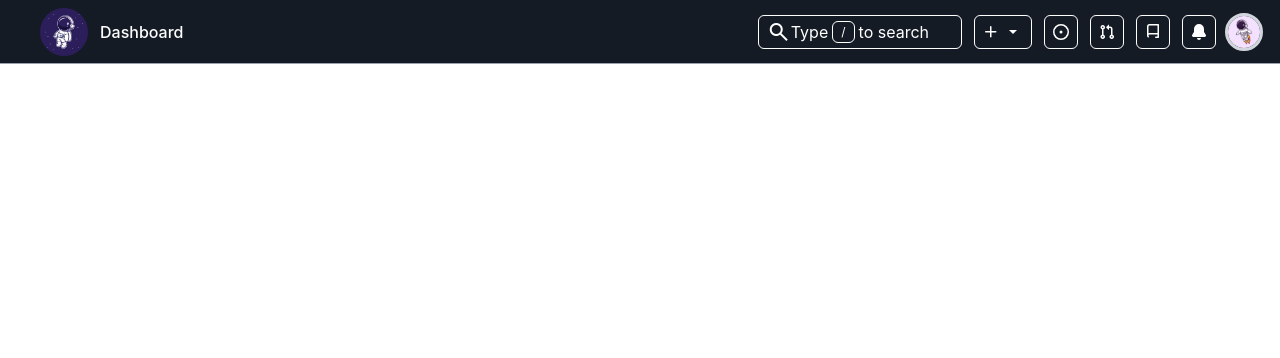
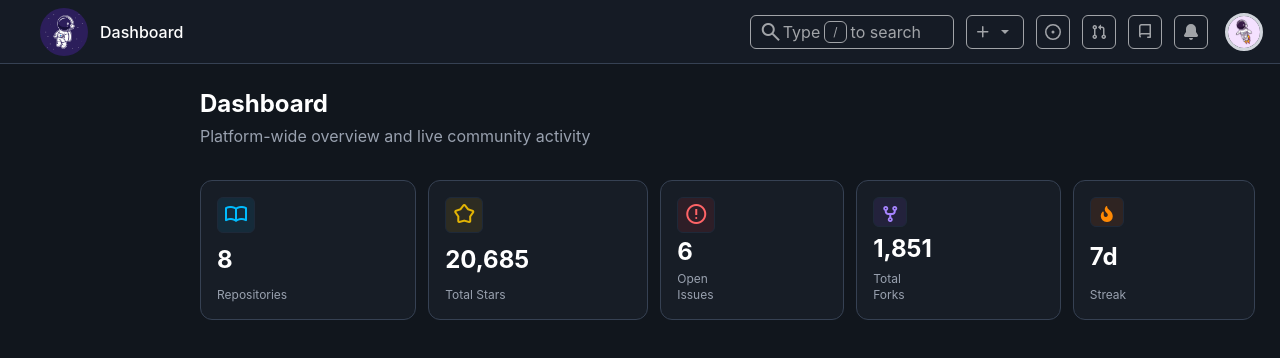
Before and after one commit to amnkarn/CodeHub, a React (Vite) app in the folder frontend/: page /home in a window 1280 px wide. Shown: the top 358 px of the page. Built offline with nearby package versions, Linux system fonts and the light colour scheme; some icons are missing.

Commit message:
action box created

```diff
--- a/frontend/src/Home.tsx
+++ b/frontend/src/Home.tsx
@@ -1,16 +1,16 @@
 import Navbar from "./components/home/Navbar";
-
+import Activity from "./components/home/Activity";
 
 
 export default function Home() {
     return (
-        <div className="w-full ">
-            <header className="w-full">
+        <div className="w-full bg-[#11161D] h-250">
+            <header className="w-full fixed">
                 <Navbar />
             </header>
 
-            <main className="">
-
+            <main className="px-50 pt-16">
+                <Activity />
             </main>
 
             <footer></footer>
--- /dev/null
+++ b/frontend/src/components/home/Activity.tsx
@@ -0,0 +1,78 @@
+import type { ReactNode } from "react"
+
+
+export default function Activity() {
+    return (
+        <div className="w-full pt-6">
+            <div className="text-white">
+                <h3 className="text-2xl font-bold">Dashboard</h3>
+                <p className="text-gray-400 pt-1">Platform-wide overview and live community activity</p>
+            </div>
+
+            <div className="flex gap-3 py-8">
+                <ActivityBox
+                    icon={<span className="material-symbols-outlined">import_contacts</span>}
+                    label="Repositories"
+                    value="8"
+                    fontColor="#00BCFF"
+                    fontBgColor="#152B3A"
+                />
+                <ActivityBox
+                    icon={<span className="material-symbols-outlined">kid_star</span>}
+                    label="Total Stars"
+                    value="20,685"
+                    fontColor="#E3B404"
+                    fontBgColor="#2D2C22"
+                />
+                <ActivityBox
+                    icon={<span className="material-symbols-outlined">error</span>}
+                    label="Open Issues"
+                    value="6"
+                    fontColor="#FF6467"
+                    fontBgColor="#2E1E27"
+                />
+
+                <ActivityBox
+                    icon={<i className="fa-solid fa-code-fork"></i>}
+                    label="Total Forks"
+                    value="1,851"
+                    fontColor="#A684FF"
+                    fontBgColor="#23223C"
+                />
+
+                <ActivityBox
+                    icon={<i className="fa-solid fa-fire-flame-curved"></i>}
+                    label="Streak"
+                    value="7d"
+                    fontColor="#FF8904"
+                    fontBgColor="#2F2422"
+                />
+            </div>
+        </div>
+    )
+}
+
+
+interface Activity {
+    icon: ReactNode
+    label: string
+    value: string
+    fontColor: string
+    fontBgColor: string
+}
+
+function ActivityBox({icon, label, value, fontColor, fontBgColor}: Activity) {
+    return (
+        <div className="flex flex-col h-35 w-55 items-start justify-between pl-4 pr-32 py-4 rounded-xl bg-[#171D26] border border-gray-700">
+            <div
+                className="border border-gray-800 px-1.5 pt-1 rounded-md flex items-center justify-center"
+                style={{backgroundColor: fontBgColor}}
+            >
+                <p className="text-white" style={{color: fontColor}}> {icon} </p>
+            </div>
+            <h3 className="text-white text-2xl font-bold"> {value} </h3>
+
+            <p className="text-gray-400 text-xs"> {label} </p>
+        </div>
+    )
+}
--- a/frontend/src/components/home/Navbar.tsx
+++ b/frontend/src/components/home/Navbar.tsx
@@ -1,4 +1,4 @@
-import { useState } from "react";
+import { useState, type JSX } from "react";
 import NewAdd from "../../assets/icons/New";
 import Issue from "../../assets/icons/Issue";
 import Pull from "../../assets/icons/Pull";
@@ -18,7 +18,7 @@ export default function Navbar() {
     }
 
     return (
-        <div className="w-full h-16 flex items-center text-white justify-between bg-[#151B25] backdrop-blur-md px-5 border-b border-gray-400">
+        <div className="w-full h-16 flex items-center text-white justify-between bg-[#151B25] backdrop-blur-md px-5 border-b border-gray-700">
             <div className="flex gap-3 pl-5 items-center">
                 <div>
                     <img src="../logo.png" alt="#logo" className="w-12 rounded-full" />
@@ -28,7 +28,7 @@ export default function Navbar() {
 
 
             <div className="flex items-center gap-3">
-                <div className="flex py-1 pl-2 pr-8 rounded-md border items-center" onClick={() => setOpenSearchBox(true)}>
+                <div className="flex py-1 pl-2 pr-8 rounded-md border items-center opacity-60 active:opacity-100" onClick={() => setOpenSearchBox(true)}>
                     <span className="material-symbols-outlined">search</span>
 
                     <span className="flex items-center gap-1 font-xs font-normal">
@@ -39,24 +39,18 @@ export default function Navbar() {
                 </div>
 
                 <div className="flex items-center gap-3">
-                    <div className="border rounded-md py-0.5 gap-1 px-2 border-white flex items-center">
+                    <div className="border rounded-md py-0.5 gap-1 px-2 border-white flex items-center opacity-60 hover:opacity-85 cursor-pointer">
                         <NewAdd />
                         <span className="material-symbols-outlined text-xl!">arrow_drop_down</span>
                     </div>
-                    <div className="border rounded-md py-2 gap-1 px-2 border-white flex items-center">
-                        <Issue />
-                    </div>
-                    <div className="border rounded-md py-2 gap-1 px-2 border-white flex items-center">
-                        <Pull />
-                    </div>
 
-                    <div className="border rounded-md py-2 gap-1 px-2 border-white flex items-center">
-                        <Repos />
-                    </div>
+                    <NavIconTemp icon={<Issue />} />
 
-                    <div className="border rounded-md py-2 gap-1 px-2 border-white flex items-center">
-                        <Notification />
-                    </div>
+                    <NavIconTemp icon={<Pull />} />
+
+                    <NavIconTemp icon={<Repos />} />
+
+                    <NavIconTemp icon={<Notification />} />
 
                     {/* require img and onClick */}
                     <ProfileImg />
@@ -66,6 +60,13 @@ export default function Navbar() {
     )
 }
 
+function NavIconTemp({icon}: {icon: JSX.Element}) {
+    return (
+        <div className="border rounded-md py-2 gap-1 px-2 border-white flex items-center opacity-60 hover:opacity-85 cursor-pointer">
+            { icon }
+        </div>
+    )
+}
 
 function OpenSearchBox() {
     return (
--- a/frontend/src/components/home/ProfileImg.tsx
+++ b/frontend/src/components/home/ProfileImg.tsx
@@ -10,7 +10,7 @@ export default function ProfileImg({img, onClick}: {img?: string, onClick?: () =
     }
 
     return (
-        <div className="cursor-pointer outline-3 outline-gray-300 rounded-full hover:outline-gray-200" onClick={onClick}>
+        <div className="cursor-pointer outline-3 outline-gray-300 rounded-full hover:outline-gray-200 ml-2" onClick={onClick}>
             <img src={profileImg} alt="#ProfileImg" className="w-8 rounded-full" />
         </div>
     )
```
